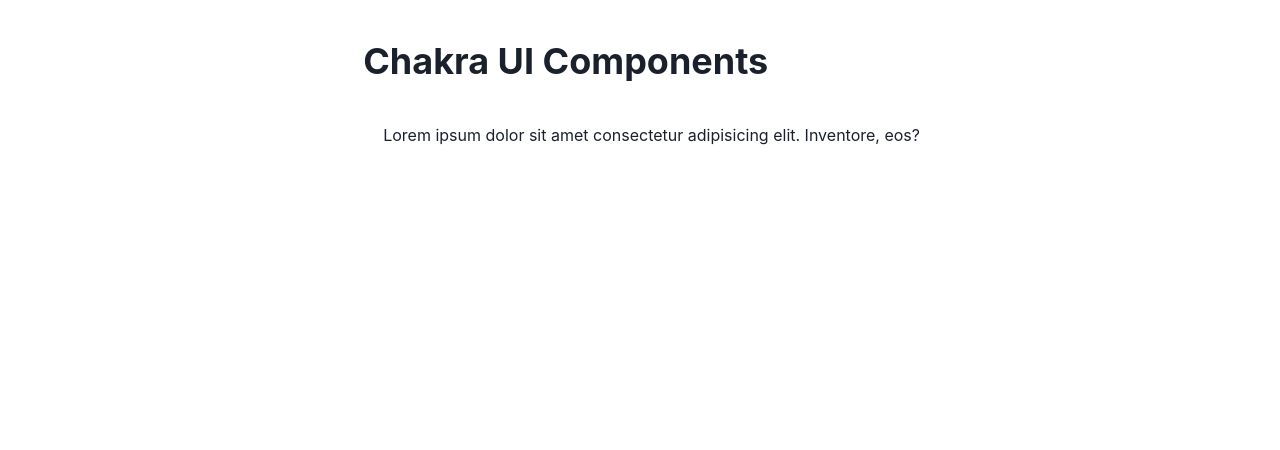
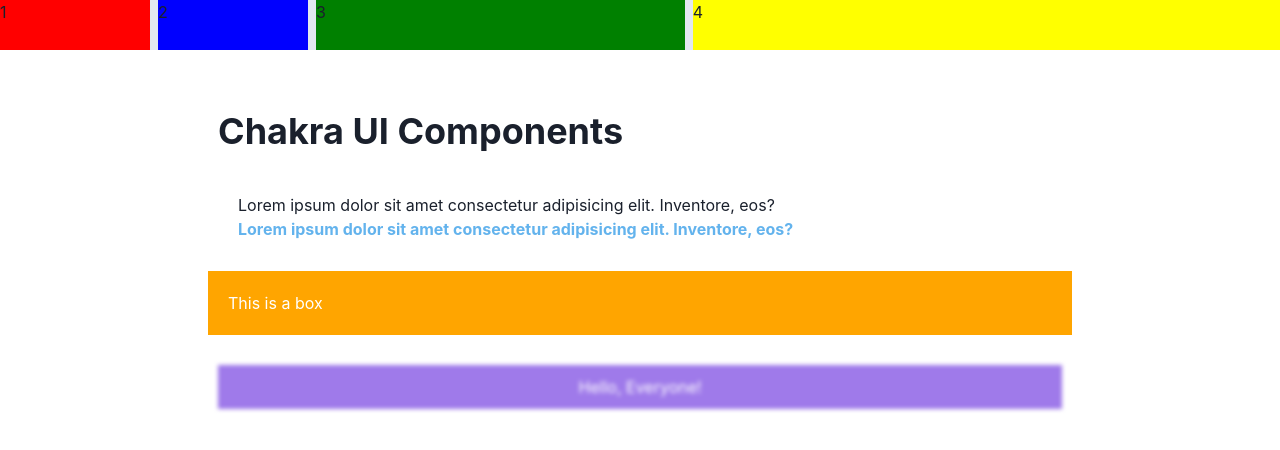
Before and after one commit to pjparham/chakra-tutorial, a React (Vite) app: page / in a window 1280 px wide. Shown: the top 450 px of the page. Built offline with nearby package versions, Linux system fonts and the light colour scheme.

Commit message:
Adds navbar component and styling

```diff
--- /dev/null
+++ b/src/components/Navbar.jsx
@@ -0,0 +1,12 @@
+import { Box, Flex } from "@chakra-ui/react";
+
+export default function Navbar() {
+  return (
+    <Flex bg="gray.200" justify="space-between" wrap="wrap" gap="2">
+        <Box w="150px" h="50px" bg="red">1</Box>
+        <Box w="150px" h="50px" bg="blue">2</Box>
+        <Box w="150px" h="50px" flexGrow="1" bg="green">3</Box>
+        <Box w="150px" h="50px" flexGrow="2" bg="yellow">4</Box>
+    </Flex>
+  )
+}
--- a/src/layouts/RootLayout.jsx
+++ b/src/layouts/RootLayout.jsx
@@ -1,8 +1,10 @@
 import { Outlet } from "react-router-dom"
+import Navbar from "../components/Navbar"
 
 export default function RootLayout() {
   return (
     <div>
+      <Navbar/>
       <Outlet />
     </div>
   )
--- a/src/pages/Dashboard.jsx
+++ b/src/pages/Dashboard.jsx
@@ -1,10 +1,34 @@
-import { Container, Heading, Text } from "@chakra-ui/react";
+import { Box, Container, Heading, Text } from "@chakra-ui/react";
 
 export default function Dashboard() {
+
+  const boxStyles = {
+    p: "10px",
+    bg: "purple.400",
+    color:  "white",
+    m: "10px",
+    textAlign: "center",
+    filter: 'blur(2px)',
+    ':hover': {
+      color: "black",
+      bg: "blue.200",
+      filter: 'none'
+    }
+  }
+
   return (
-    <Container>
+    <Container as="section" maxW="4xl" py="20px">
       <Heading my="30px" p="10px">Chakra UI Components</Heading>
       <Text ml="30px">Lorem ipsum dolor sit amet consectetur adipisicing elit. Inventore, eos?</Text>
+      <Text marginLeft="30px" color="blue.300" fontWeight="bold">Lorem ipsum dolor sit amet consectetur adipisicing elit. Inventore, eos?</Text>
+
+      <Box my="30px" p="20px" bg="orange">
+        <Text color="white">This is a box</Text>
+      </Box>
+
+      <Box sx={boxStyles}>
+        Hello, Everyone!
+      </Box>
     </Container>
   )
 }
```
